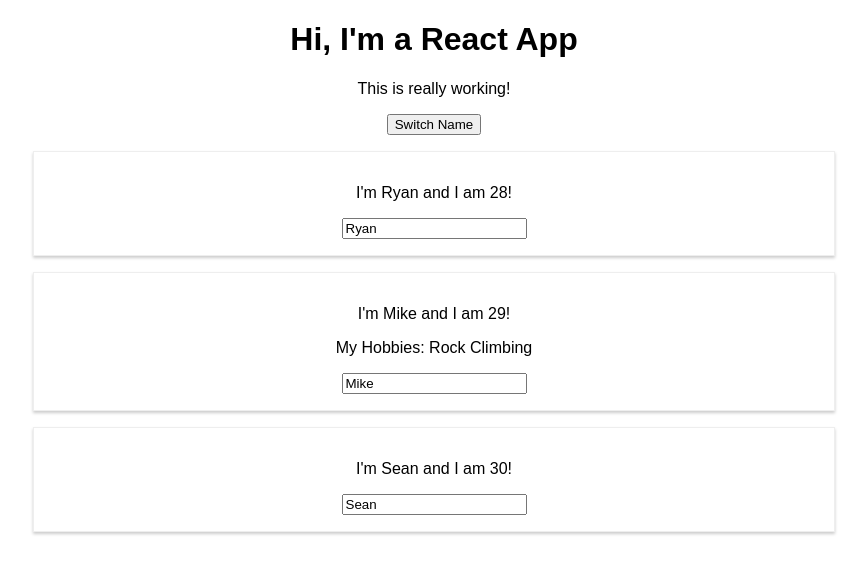
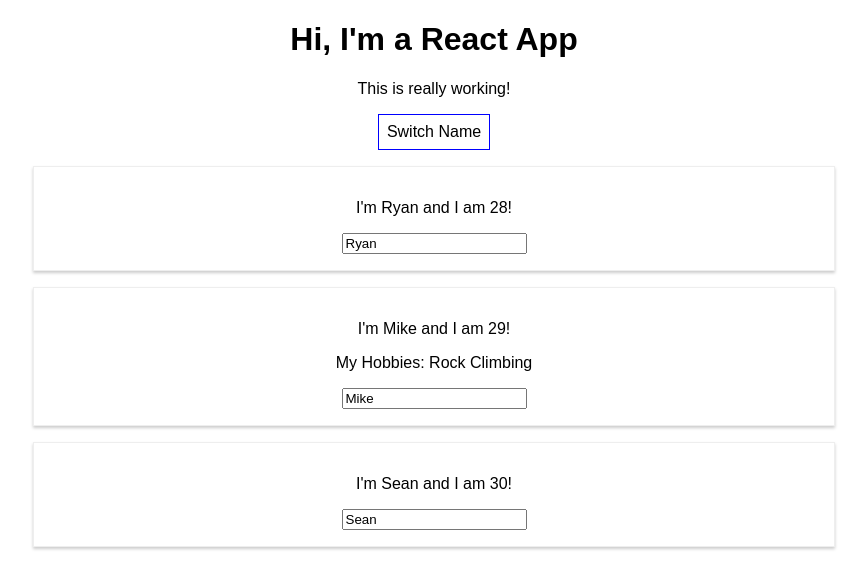
Before and after one commit to ryanjanelli/ReactCompleteGuide, a React (Create React App) app in the folder react-complete-guide/: page / in a window 1280 px wide. Shown: the top 588 px of the page, without its empty margins (206-1073 px from the left). Built offline with nearby package versions, Linux system fonts and the light colour scheme.

Commit message:
added style variable and applied it to button

```diff
--- a/react-complete-guide/src/App.js
+++ b/react-complete-guide/src/App.js
@@ -35,12 +35,20 @@
   }
 
   render() {
+    const buttonStyle = {
+      backgroundColor: 'white',
+      font: 'inherit',
+      border: '1px solid blue',
+      padding: '8px',
+      cursor: 'pointer'
+    }
     return (
       <div className='App'>
         <h1>Hi, I'm a React App</h1>
         <p>This is really working!</p>
         {/* the below onClick is less efficient than the .bind(this, arg) technique */}
-        <button onClick={() => this.switchNameHandler('Ryebreadington')}>Switch Name</button>
+        <button style={buttonStyle}
+        onClick={() => this.switchNameHandler('Ryebreadington')}>Switch Name</button>
         <Person
           name={this.state.persons[0].name}
           age={this.state.persons[0].age}
```
